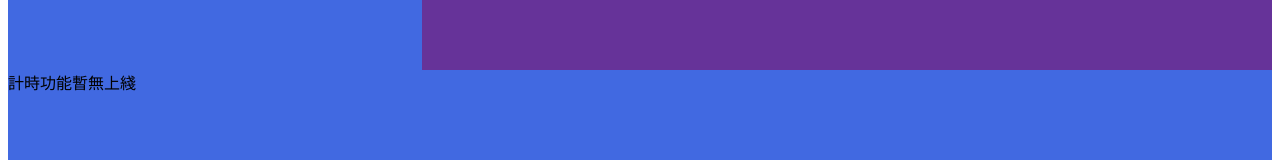
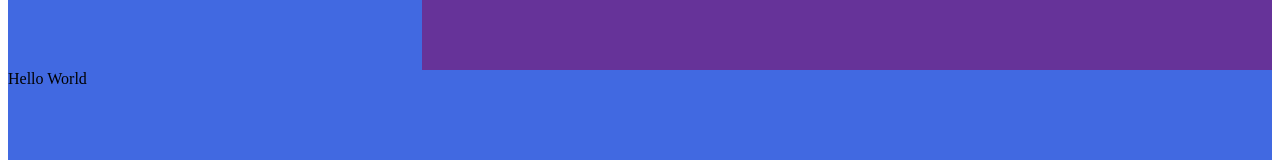
Before and after one commit to OFN-Offical/NSA.github.io, a plain HTML site: page 720-ZHY/index.html in a window 1280 px wide. Shown: the part 332-492 px from the top of the page. Drawn offline with Linux system fonts and the light colour scheme.

Commit message:
Update index.html

```diff
--- a/720-ZHY/index.html
+++ b/720-ZHY/index.html
@@ -103,7 +103,7 @@
                     <li><a href="update.html">更新日志</a></li>
                 </ul>
             </div>
-            <div class="time">計時功能暫無上綫</div>
+            <div class="time">Hello World</div>
         </div>
     </div>
 </body>
```
